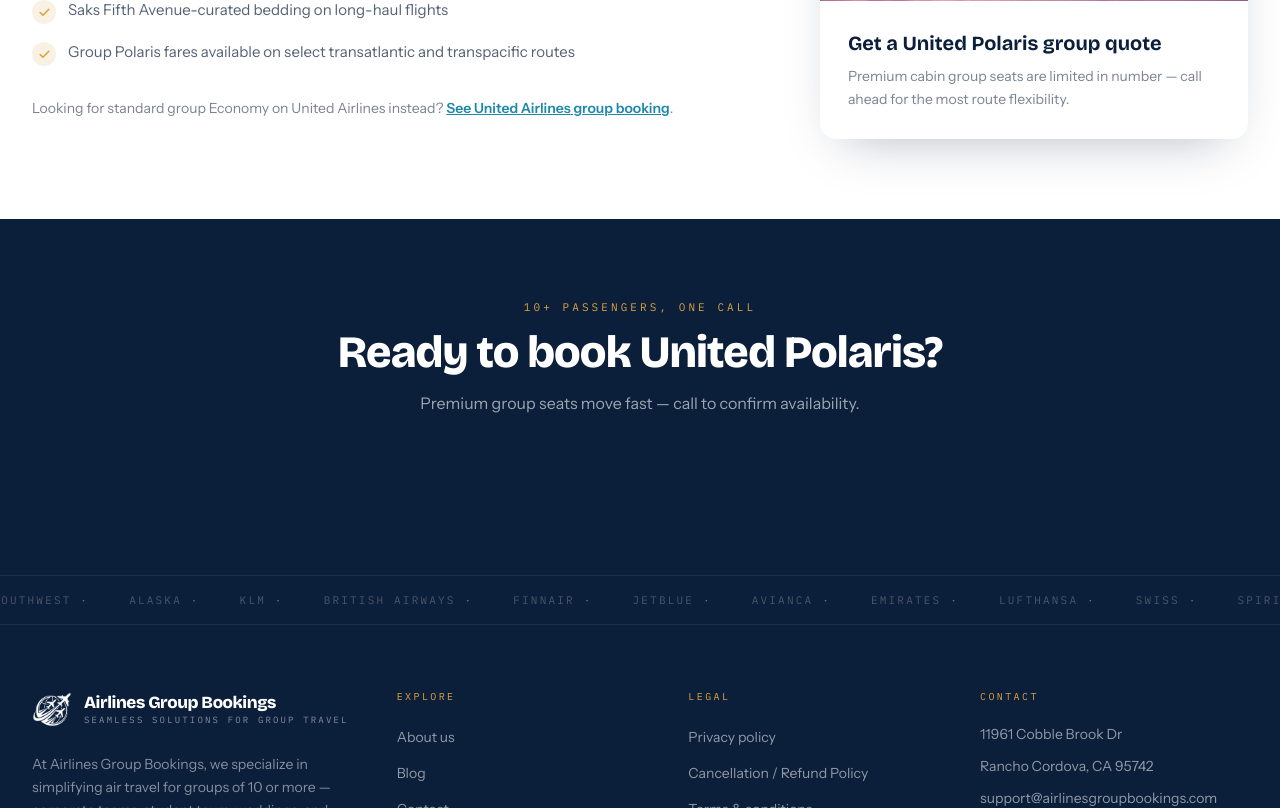
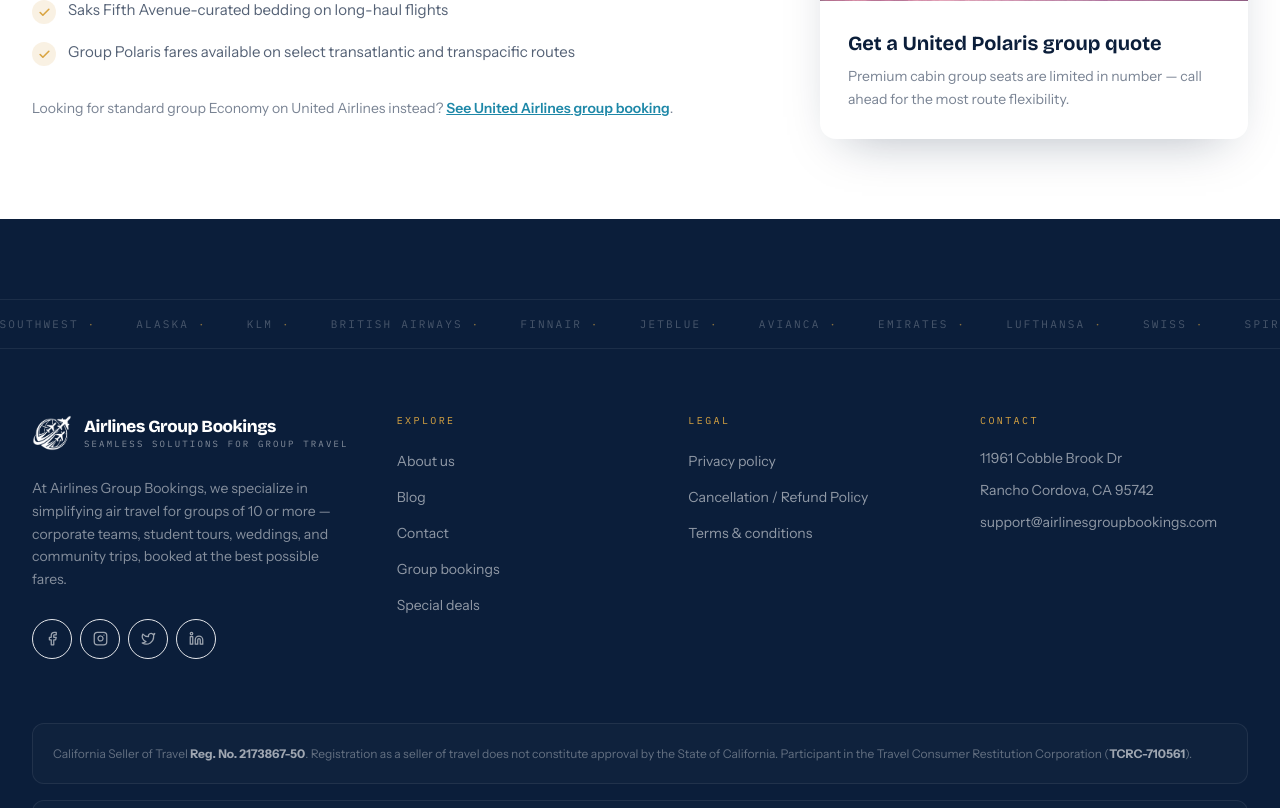
Before and after one commit to vkp-org-grp/airlinegroupbooking, a Next.js app: page /business-class/united-airlines-business-class in a window 1280 px wide. Shown: the part 674-1482 px from the top of the page. Built offline with nearby package versions, Linux system fonts and the light colour scheme.

Commit message:
button text changes

```diff
--- a/app/about/page.js
+++ b/app/about/page.js
@@ -79,7 +79,7 @@ export default function About() {
       </section>
 
       <Testimonials />
-      <CTASection />
+      {/* <CTASection /> */}
     </>
   );
 }
--- a/app/business-class/[slug]/page.js
+++ b/app/business-class/[slug]/page.js
@@ -84,7 +84,7 @@ export default function BusinessClassPage({ params }) {
         </div>
       </section>
 
-      <CTASection heading={`Ready to book ${b.cabin}?`} body="Premium group seats move fast — call to confirm availability." />
+      {/* <CTASection heading={`Ready to book ${b.cabin}?`} body="Premium group seats move fast — call to confirm availability." /> */}
     </>
   );
 }
--- a/app/business-class/page.js
+++ b/app/business-class/page.js
@@ -47,7 +47,7 @@ export default function BusinessClassIndex() {
           </Reveal>
         </div>
       </section>
-      <CTASection />
+      {/* <CTASection /> */}
     </>
   );
 }
--- a/app/contact/page.js
+++ b/app/contact/page.js
@@ -65,7 +65,8 @@ export default function Contact() {
 
   return (
     <>
-      <PageHero eyebrow="Contact" title="Get in touch" body="Fastest route is the phone — group inventory shifts while a form sits in an inbox. Prefer to write? Send the details and the desk will call you back." />
+      {/* <PageHero eyebrow="Contact" title="Get in touch" body="Fastest route is the phone — group inventory shifts while a form sits in an inbox. Prefer to write? Send the details and the desk will call you back." /> */}
+      <PageHero eyebrow="Contact" title="Get in touch" body="Send your route, dates, and headcount — the group desk replies within 24 business hours." />
 
       <section className="bg-white py-20">
         <div className="wrap grid gap-14 lg:grid-cols-[0.9fr_1.1fr] lg:gap-20">
--- a/app/deals/[slug]/page.js
+++ b/app/deals/[slug]/page.js
@@ -65,7 +65,7 @@ export default function DealPage({ params }) {
         </div>
       </section>
 
-      <CTASection heading={`Ready to book ${d.name.toLowerCase()}?`} />
+      {/* <CTASection heading={`Ready to book ${d.name.toLowerCase()}?`} /> */}
     </>
   );
 }
--- a/app/deals/page.js
+++ b/app/deals/page.js
@@ -36,7 +36,7 @@ export default function DealsIndex() {
           </Reveal>
         </div>
       </section>
-      <CTASection />
+      {/* <CTASection /> */}
     </>
   );
 }
--- a/app/destinations/[slug]/page.js
+++ b/app/destinations/[slug]/page.js
@@ -62,7 +62,7 @@ export default function DestinationPage({ params }) {
         </div>
       </section>
 
-      <CTASection heading={`Ready to book ${d.name}?`} />
+      {/* <CTASection heading={`Ready to book ${d.name}?`} /> */}
     </>
   );
 }
--- a/app/destinations/page.js
+++ b/app/destinations/page.js
@@ -29,7 +29,7 @@ export default function DestinationsIndex() {
           </Reveal>
         </div>
       </section>
-      <CTASection />
+      {/* <CTASection /> */}
     </>
   );
 }
--- a/app/group-booking/[slug]/page.js
+++ b/app/group-booking/[slug]/page.js
@@ -102,7 +102,7 @@ export default function AirlinePage({ params }) {
 
       <GroupTravelGuide airlineName={a.name} />
 
-      <CTASection heading={`Ready to book ${a.short}?`} body={`Confirm your ${a.short} group fare in minutes.`} />
+      {/* <CTASection heading={`Ready to book ${a.short}?`} body={`Confirm your ${a.short} group fare in minutes.`} /> */}
     </>
   );
 }
--- a/app/group-booking/page.js
+++ b/app/group-booking/page.js
@@ -48,7 +48,7 @@ export default function GroupBookingIndex() {
           </Reveal>
         </div>
       </section>
-      <CTASection />
+      {/* <CTASection /> */}
     </>
   );
 }
```
